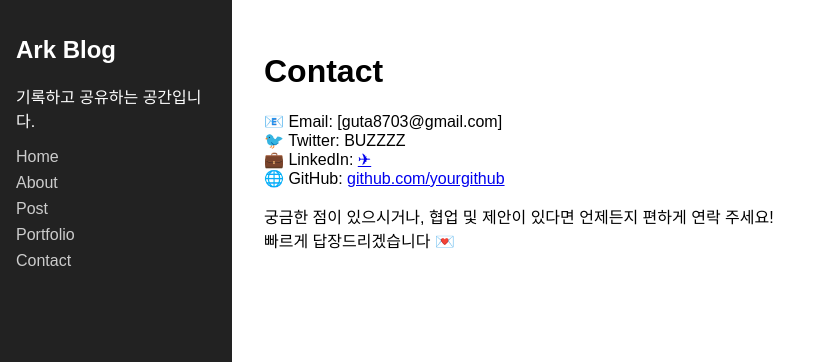
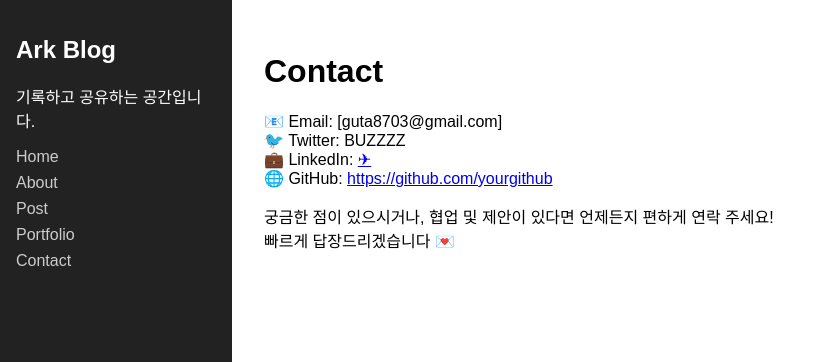
Before and after one commit to ark-poiop/ark-poiop.github.io, a Jekyll site: the page built from _pages/contact.md, in a window 1280 px wide. Shown: the top 362 px of the page, without its empty margins (0-820 px from the left). Built offline with Jekyll 4.4.1, drawn with Linux system fonts in a browser that asks for light colours; part of the change alters nothing that is shown.

Commit message:
Update contact.md

```diff
--- a/_pages/contact.md
+++ b/_pages/contact.md
@@ -7,7 +7,7 @@ permalink: /contact/
 📧 Email: [guta8703@gmail.com]
 🐦 Twitter: BUZZZZ
 💼 LinkedIn: [✈](https://www.linkedin.com/in/sungmin-yang-b62471139/)
-🌐 GitHub: [github.com/yourgithub](https://github.com/yourgithub)
+🌐 GitHub: [https://github.com/yourgithub](https://ark-poiop.github.io/)
 
 
 궁금한 점이 있으시거나, 협업 및 제안이 있다면 언제든지 편하게 연락 주세요!
```
